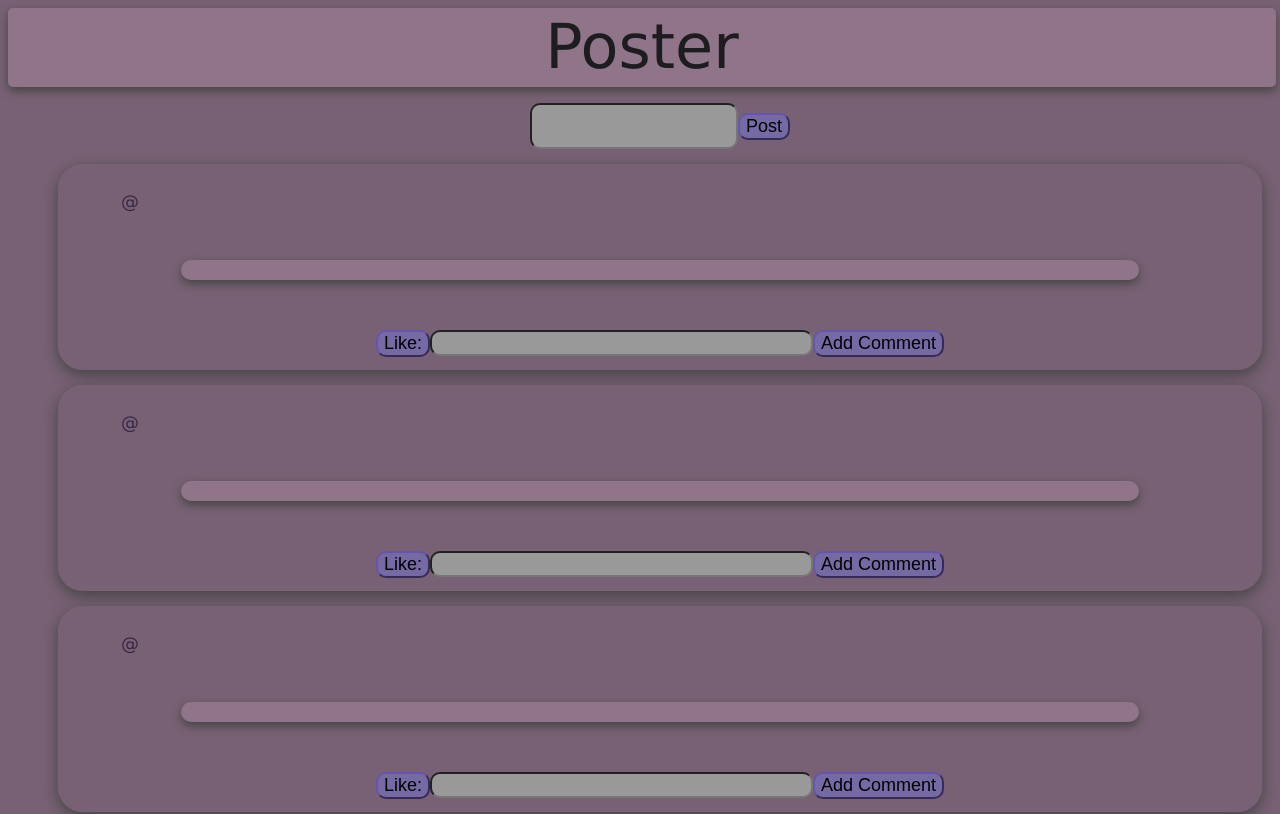
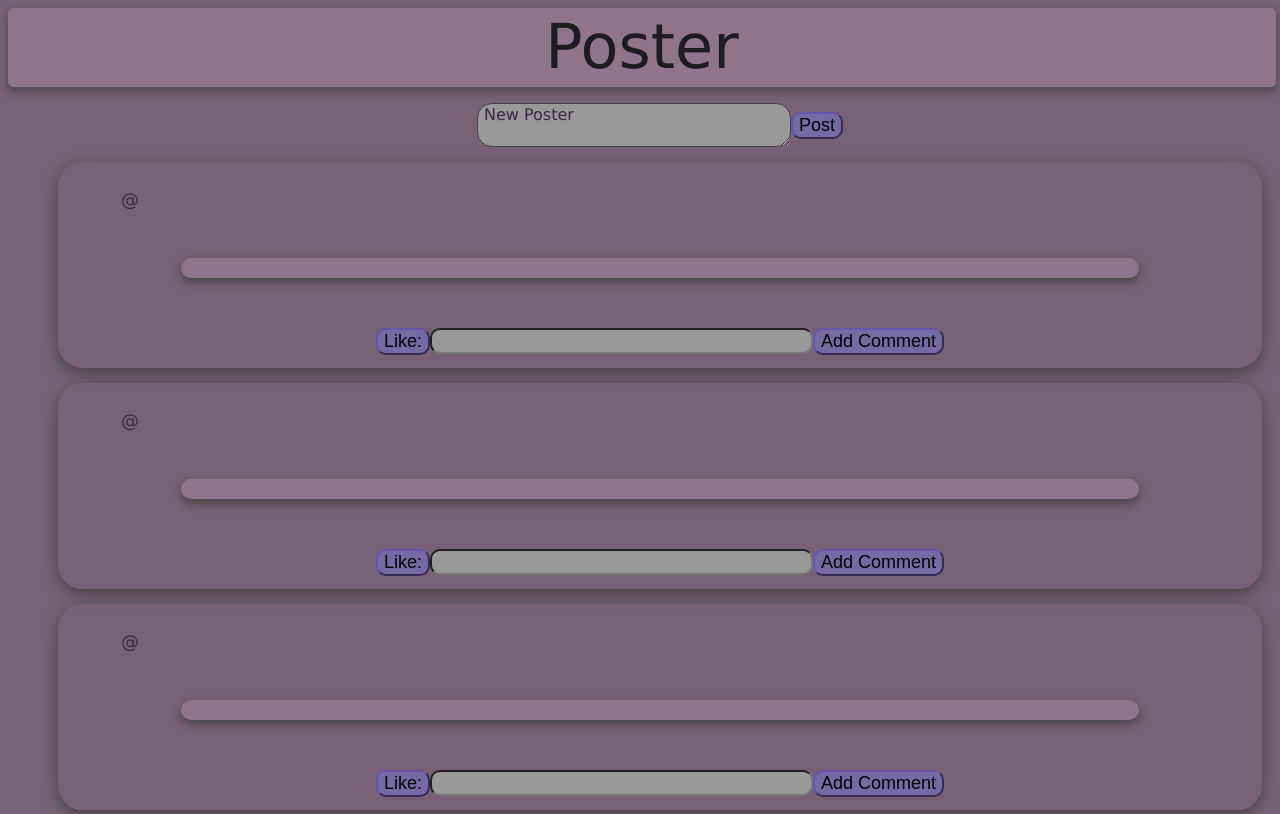
Before and after one commit to XpIose/Solo-Pro, a React (Create React App) app: page / in a window 1280 px wide. Shown: the top 814 px of the page. Built offline with nearby package versions, Linux system fonts and the light colour scheme; no server answers.

Commit message:
Added expandable text box

```diff
--- a/client/App.jsx
+++ b/client/App.jsx
@@ -27,8 +27,8 @@ class App extends Component {
 
 
     testFunc = () => {
-        let msg = document.getElementById('msg').value
-        // console.log(msg)
+        let msg = document.getElementById('msg').innerHTML
+        console.log('MESSAGE: ', msg)
         let send = { input: msg }
         fetch('/api/post', {
             method: 'POST',
--- a/client/components/new-post.jsx
+++ b/client/components/new-post.jsx
@@ -1,5 +1,6 @@
 import React, { Component } from 'react';
 import { render } from 'react-dom';
+// import ContentEditable from 'react-contenteditable'
 
 class WritePost extends Component {
     constructor(props) {
@@ -9,7 +10,10 @@ class WritePost extends Component {
     render() {
         return(
             <div className='postId'>
-                <input type="text" id="msg" className='msg'></input>
+                {/* <input type='text' id="msg" className='msg' size='1'></input> */}
+
+                    <span className="msg" id='msg' role="textbox" contentEditable></span>
+
                 <button id="send" className='send' onClick={this.props.testFunc}>Post</button>
             </div>
         )
--- a/client/style.css
+++ b/client/style.css
@@ -45,6 +45,7 @@ button {
     margin-left: 10%;
     margin-right: 10%;
     box-shadow: 0px 4px 10px #444;
+    height: fit-content;
     /* height: 20px; */
 }
 
@@ -56,10 +57,23 @@ button {
 }
 
 .msg {
-    height: 40px;
+    /* resize: horizontal; */
+    /* height: 40px;
     width: 200px;
-    font-size: larger;
+    font-size: larger; */
+    border-radius: 15px;
+    background-color: #999;
+    border: 1px solid #444;
+    /* border-color: #444; */
 }
+
+/* .msg:active {
+    width: auto;
+}
+
+.msg:focus {
+    min-width: 200px;
+} */
 
 input {
     background-color: #999;
@@ -71,3 +85,28 @@ input {
     height: 20px;
     width: 375px;
 }
+
+.msg {
+    /* border: 1px solid #ccc; */
+    font-family: inherit;
+    font-size: inherit;
+    padding: 1px 6px;
+  }
+
+
+  /*  .width-machine {
+    padding: 0 1rem;
+  } */
+
+  .msg {
+    display: block;
+    width: 300px;
+    overflow: hidden;
+    resize: both;
+    min-height: 40px;
+    line-height: 20px;
+  }
+
+  .msg[contenteditable]:empty::before {
+    content: "New Poster";
+  }
```
